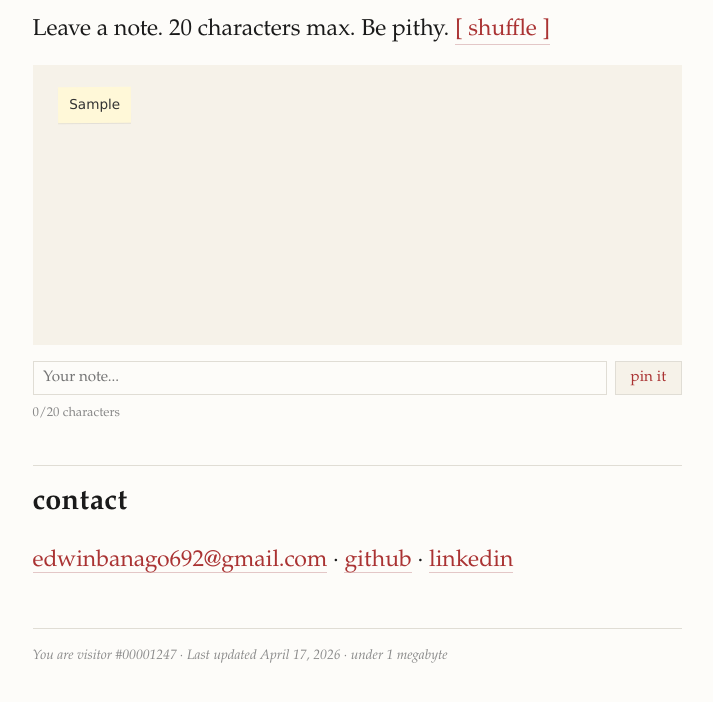
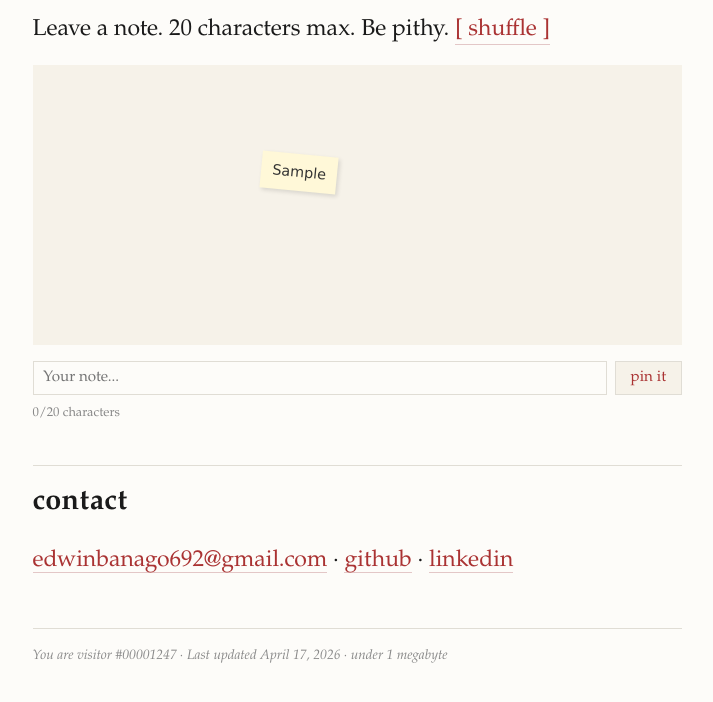
Before and after one commit to edwin-sal/portfolio-2026, a website: page index.html in a window 1280 px wide. Both pictures are taken after typing "Sample" into the empty fields and a click on the button "pin it". Shown: the part 1168-1870 px from the top of the page, without its empty margins (283-996 px from the left). Drawn offline with Linux system fonts and the light colour scheme; no server answers.

Commit message:
refactor(board): restore pre-refactor absolute positioning with theme A paper

```diff
--- a/index.html
+++ b/index.html
@@ -93,23 +93,24 @@
 
     /* Bulletin board — cream panel, handwriting notes */
     #bulletin-board {
+      position: relative;
       background: #f6f2e9;
-      padding: 1.2rem 1.4rem;
+      padding: 1rem;
       margin: 1rem 0;
       min-height: 280px;
+      overflow: hidden;
     }
 
     .note {
-      display: inline-block;
+      position: absolute;
       background: #fff8d8;
       padding: .4rem .7rem;
-      font-size: .85rem;
-      margin: .2rem;
-      box-shadow: 0 1px 0 rgba(0,0,0,.08);
+      font-size: .9rem;
+      box-shadow: 2px 2px 4px rgba(0,0,0,.12);
       font-family: "Bradley Hand", "Segoe Script", cursive;
       color: #333;
       cursor: pointer;
-      max-width: 100%;
+      max-width: 140px;
       word-wrap: break-word;
     }
 
@@ -117,6 +118,10 @@
     .note .back { display: none; font-size: .75rem; line-height: 1.3; }
     .note.flipped .face { display: none; }
     .note.flipped .back { display: block; }
+
+    @media (max-width: 500px) {
+      #bulletin-board { min-height: 350px; }
+    }
 
     .note-form {
       margin-top: 1rem;
@@ -281,8 +286,12 @@
       charCount.textContent = input.value.length;
     });
 
-    function randomTilt() {
-      return `rotate(${(Math.random() - 0.5) * 4}deg)`;
+    let topZ = 0;
+
+    function randomPlacement(el) {
+      el.style.left = `${5 + (Math.random() * 75)}%`;
+      el.style.top = `${5 + (Math.random() * 75)}%`;
+      el.style.transform = `rotate(${(Math.random() - 0.5) * 20}deg)`;
     }
 
     function backText(note) {
@@ -308,7 +317,8 @@
       el.appendChild(back);
 
       el.addEventListener('click', () => el.classList.toggle('flipped'));
-      el.style.transform = randomTilt();
+      randomPlacement(el);
+      el.style.zIndex = ++topZ;
       board.appendChild(el);
       return el;
     }
@@ -321,6 +331,7 @@
         const data = await res.json();
         notes = Array.isArray(data) ? data : [];
         board.innerHTML = '';
+        topZ = 0;
         notes.forEach(appendNote);
       } catch (e) { /* silent */ }
     }
@@ -368,15 +379,13 @@
 
     function shuffleNotes() {
       const els = Array.from(board.children);
-      const order = [...els.keys()].sort(() => Math.random() - 0.5);
-      const frag = document.createDocumentFragment();
-      order.forEach((idx) => {
-        const el = els[idx];
+      const zOrder = [...els.keys()].sort(() => Math.random() - 0.5);
+      els.forEach((el, i) => {
         el.classList.remove('flipped');
-        el.style.transform = randomTilt();
-        frag.appendChild(el);
+        randomPlacement(el);
+        el.style.zIndex = zOrder[i];
       });
-      board.appendChild(frag);
+      topZ = els.length;
     }
 
     document.getElementById('shuffle-btn').addEventListener('click', shuffleNotes);
```
